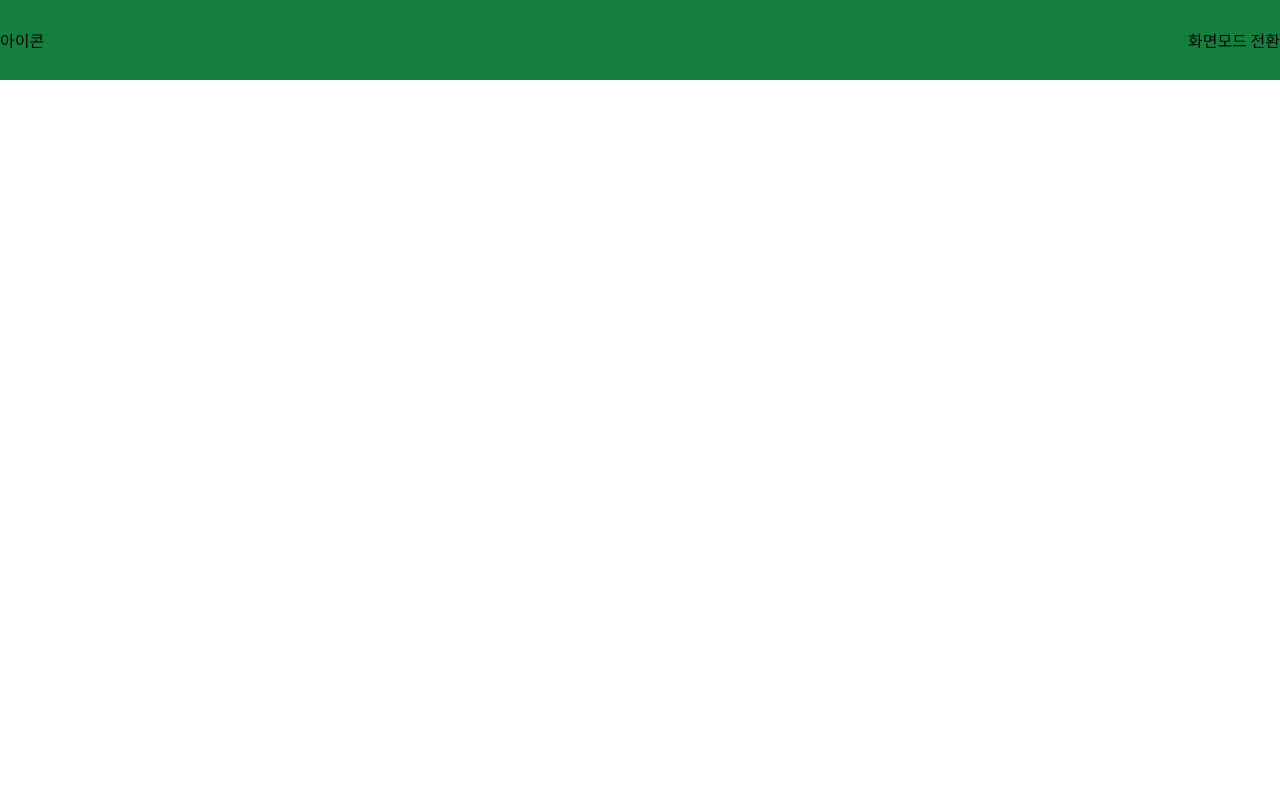
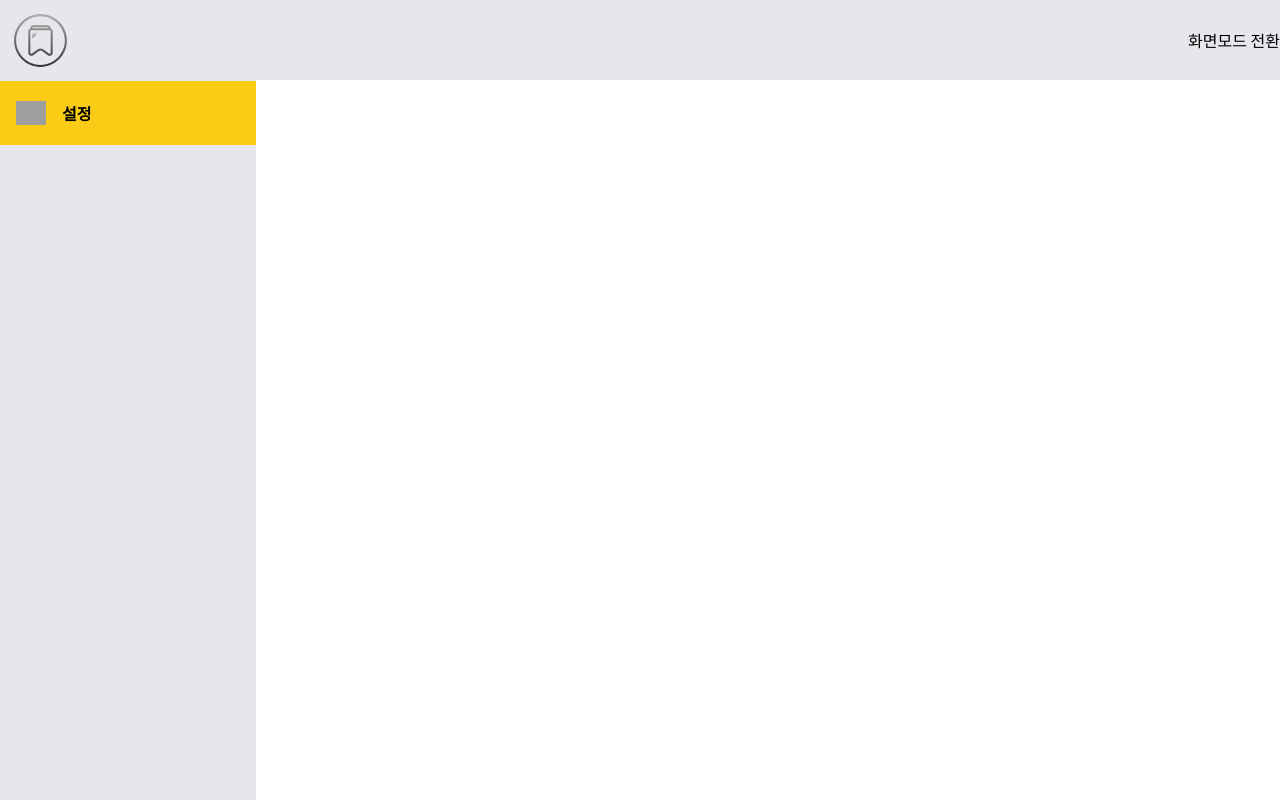
Before and after one commit to chyeon97/book-mark, a Next.js app: page / in a window 1280 px wide. Built offline with nearby package versions, Linux system fonts and the light colour scheme; grey boxes are pictures that could not be loaded.

Commit message:
style: 헤더 및 네비게이션 컴포넌트 스타일 수정

```diff
--- a/app/_components/Header.tsx
+++ b/app/_components/Header.tsx
@@ -8,7 +8,7 @@ interface HeaderProps {
 }
 const Header = ({list, bgColor, fgColor}: HeaderProps) => {
     return (
-        <div className="flex mx-auto h-20 justify-between items-center bg-green-700">
+        <div className="flex container h-20 justify-end items-center bg-gray-200">
             {list.map((item) => {
                 return (
                     <div>{item}</div>
--- /dev/null
+++ b/app/_components/IconItem.tsx
@@ -0,0 +1,18 @@
+import Image, { StaticImageData } from "next/image";
+import React from "react";
+
+interface IconItemProp {
+    icon: string,
+    text?: string
+}
+
+const IconItem = ({icon, text} : IconItemProp) => {
+    return (
+        <div className="flex w-full py-5 px-4 bg-yellow-400">
+            <img className="mr-4" src={icon} alt="아이콘" width="30" height="30"/>
+            <p className="font-bold">{text}</p>
+        </div>
+    )
+}
+
+export default IconItem;
--- a/app/_components/Navigation.tsx
+++ b/app/_components/Navigation.tsx
@@ -1,9 +1,23 @@
 import React from "react";
+import {IconItem} from "./index";
+
+
+const sample = [
+
+    {
+        id: "1",
+        icon: "https://img.icons8.com/ios/50/settings--v1.png",
+        text: "설정"
+    }
+]
 
 const Navigation = () => {
     return (
-        <div className="container md:left-0 bg-blue-500">
-
+        <div className="hidden sm:block h-screen w-80 bg-gray-200">
+           <img className="m-2" src="/mainLogo.svg" alt="아이콘" width="65"/>
+            {sample.map((item) => {
+                return (<IconItem key={item.id} icon={item.icon} text={item.text}/>)
+            })}
 
         </div>
     )
--- a/app/_components/index.ts
+++ b/app/_components/index.ts
@@ -1,6 +1,8 @@
 import Header from "./Header";
 import Navigation from "./Navigation";
+import IconItem from "./IconItem";
 export {
     Navigation,
     Header,
+    IconItem
 }
--- a/app/page.tsx
+++ b/app/page.tsx
@@ -1,11 +1,15 @@
 import { Header, Navigation } from "./_components";
 
 const MyBookMark = () => {
-  const headerList = ["아이콘", "화면모드 전환"]
+  const headerList = ["화면모드 전환"]
   return (
     <div>
-      <Header list={headerList}/>
-      <Navigation/>
+      <div className="flex">
+        <Navigation/>
+        <Header list={headerList}/>
+      </div>
+
+
     </div>
 
   )
```
Also changed, not shown: public/mainLogo.svg (added).
